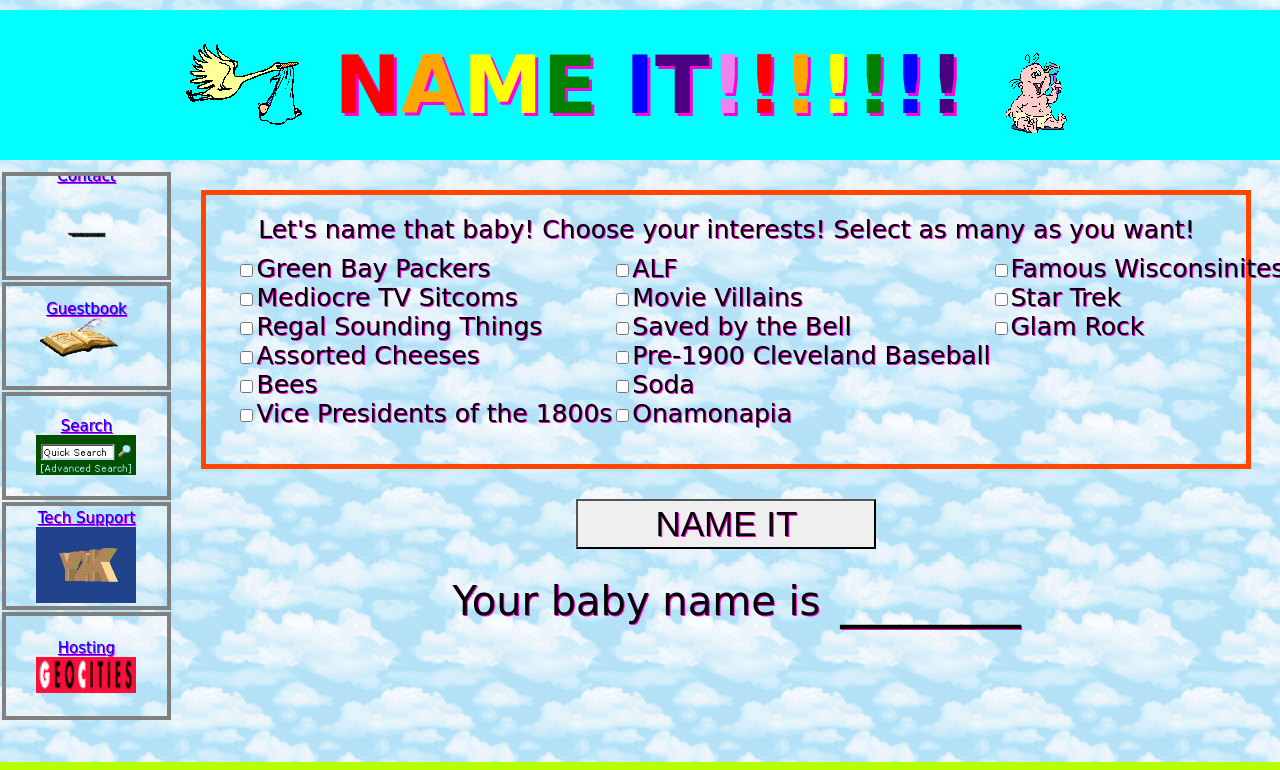
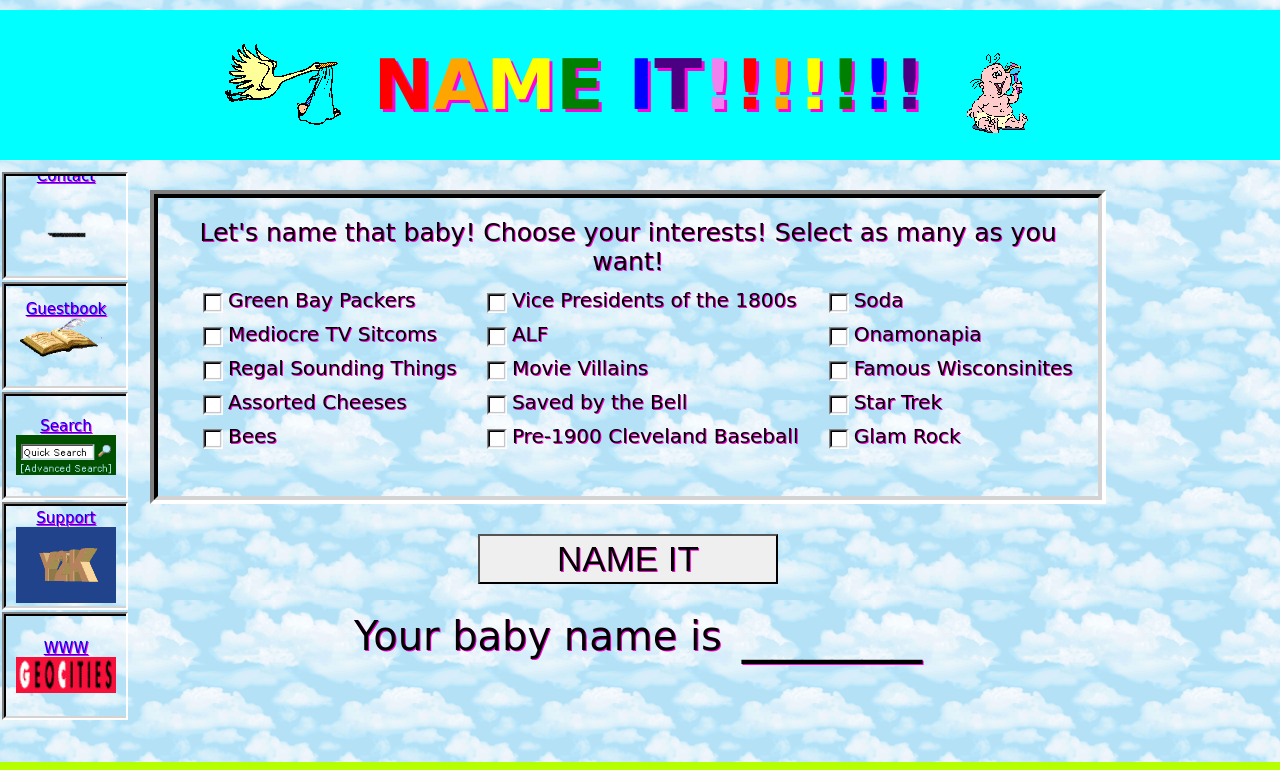
Before and after one commit to mklewandowski/name-it-98, a React (Create React App) app: page / in a window 1280 px wide. Shown: the top 770 px of the page. Built offline with nearby package versions, Linux system fonts and the light colour scheme; grey boxes are pictures that could not be loaded.

Commit message:
content update

```diff
--- a/src/App.css
+++ b/src/App.css
@@ -16,7 +16,7 @@
   flex-direction: row;
   align-items: center;
   justify-content: center;
-  font-size: 80px;
+  font-size: 70px;
   font-weight: bold;
   margin-top: 10px;
 }
@@ -65,10 +65,19 @@
 }
 
 .main {
-  width: 100%;
+  flex: auto;
   display: flex;
   flex-direction: column;
   align-items: center;
+  margin-right: 200px;
+}
+
+.box-wrapper {
+  border-top: solid 2px gray;
+  border-left: solid 2px gray;
+  border-bottom: solid 2px white;
+  border-right: solid 2px white;
+  margin: 2px;
 }
 
 .box {
@@ -76,22 +85,34 @@
   flex-direction: column;
   justify-content: center;
   align-items: center;
-  border: solid 4px gray;
   overflow: scroll;
-  margin: 2px;
   font-size: 15px;
   height: 80px;
   padding: 10px;
+  border-top: solid 2px black;
+  border-left: solid 2px black;
+  border-bottom: solid 2px lightgray;
+  border-right: solid 2sspx lightgray;
 }
 
 .linky {
   width: 100px;
 }
 
+.chooser-wrapper {
+  border-top: solid 4px gray;
+  border-left: solid 4px gray;
+  border-bottom: solid 4px white;
+  border-right: solid 4px white;
+  margin: 20px;
+}
+
 .chooser {
-  border: solid 5px orangered;
-  width: 1000px;
-  margin: 20px;
+  border-top: solid 4px black;
+  border-left: solid 4px black;
+  border-bottom: solid 4px lightgray;
+  border-right: solid 4px lightgray;
+  width: 900px;
   padding: 20px;
 }
 
@@ -101,7 +122,24 @@
   flex-wrap: wrap;
   align-items: flex-start;
   height: 180px;
+  width: 900px;
   margin: 10px;
+}
+
+.choice {
+  display: flex;
+  flex-direction: row;
+  justify-content: center;
+  margin: 2px 5px 2px 10px;
+}
+
+.check {
+  margin: 5px;
+}
+
+.choice-label {
+  cursor: pointer;
+  font-size: 20px;
 }
 
 .name-it {
@@ -112,6 +150,12 @@
   border-width: 2px;
   cursor: pointer;
   margin: 10px;
+}
+:hover.name-it {
+  background-color: aliceblue;
+}
+:active.name-it {
+  background-color: azure;
 }
 
 .name-label {
--- a/src/App.tsx
+++ b/src/App.tsx
@@ -15,40 +15,71 @@
 import y2k from "./y2k.gif";
 import geo from "./geo.gif";
 
+import check from "./check.jpg";
+import uncheck from "./uncheck.jpg";
+
 import './App.css';
 
+const sideLinks = [
+  {text: "Contact", image: contact, link:"https://www.youtube.com/watch?v=iF07mccxIWM"},
+  {text: "Guestbook", image: guestbook, link:"https://www.youtube.com/watch?v=mOYZaiDZ7BM"},
+  {text: "Search", image: search, link:"https://www.youtube.com/watch?v=IzqMrhG50q0"},
+  {text: "Support", image: y2k, link:"https://www.youtube.com/watch?v=ebdTUxBIaTY"},
+  {text: "WWW", image: geo, link:"https://www.youtube.com/watch?v=1npzZu83AfU"},
+]
+
+const categories = [
+      "Green Bay Packers",
+      "Mediocre TV Sitcoms",
+      "Regal Sounding Things",
+      "Assorted Cheeses",
+      "Bees",
+      "Vice Presidents of the 1800s",
+      "ALF",
+      "Movie Villains",
+      "Saved by the Bell",
+      "Pre-1900 Cleveland Baseball",
+      "Soda",
+      "Onamonapia",
+      "Famous Wisconsinites",
+      "Star Trek",
+      "Glam Rock"
+    ];
+
 const nameParts = [
-  ["Aaron","Davonte","Brett","Favre","Aaron-rodgers","Clay","Matthews","Lambeau","Curly"],
-  ["Urkel","Balky","Theo","MacGyver","Tripper","Arnold","Willis","Benson","Belvedere"],
-  ["Alastair","Jasper","Wigbert","Kalman","Chauncy","Blandford","Barnaby","Balthasar","Benedict"],
+  ["Aaron","Davonte","Brett","Favre","Aaron-rodgers","Clay","Matthews","Lambeau","Curly","Reggie","Sterling","Bart","Starr","Jordy","Driver","Ahman"],
+  ["Urkel","Balki","Uncle Joey","MacGyver","Tripper","Arnold","Willis","Benson","Belvedere","Uncle Jessie","Bartokomous","Punky","Brewster","Kip","Charles","Buddy","Mork","Bull","Keaton"],
+  ["Alastair","Jasper","Wigbert","Kalman","Chauncy","Blandford","Barnaby","Balthasar","Benedict","Delaney","Hamilton","Jamison","Julian","Kingsley","Laurent","Maximus","Napoleon","Prescott","Quentin","Birch","Brinley","Bromley","Clifford","Dudley","Durward","Courtland","Hagley","Hawthorne","Hedley","Hendrick","Leland","Marden","Millard","Layton"],  //DONE
   ["Brie","Havarti","Manchego","Cotija","Pecorino","Stilton","Gorgonzola","Cheddar","Fontina"],
   ["Bombus","Impatiens","Ignitus","Jacobsoni","Cryptarum","Affinis","Franklini"],
-  ["Thomas","Aaron","George","Elbridge","Daniel","John","Martin","Richard","Millard","Wiliam","Hannibal","Andrew","Henry","Schuyler","Chester","Levi","Adelai","Garret"],
-  ["Gordon","Shumway","Melmac","Willie","Tanner"],
-  ["Darth","Vader","Kylo","Joker","Sauron","Norman","Bane"],
-  ["AC","Zack","Slater","Morris","Screech","Powers"],
-  ["Patsy","Cupid","Chief","Sport","Ossee","Cy","Cowboy"],
-  ["Pepper","Barqs","Fanta","Surge","Fresca","RC"],
-  ["Woof","Oomph","Argh","Bang","Blorp","Boom","Buzz"],
-  ["Liberace","Orson","Thonton","Uecker","Ringling","Keefe","Defoe"],
-  ["Spock","Kirk","Rekar","Nero","Tomalak","Valdore","Jarok"],
+  ["Thomas","Aaron","George","Elbridge","Daniel","John","Martin","Richard","Millard","Wiliam","Hannibal","Andrew","Henry","Schuyler","Chester","Levi","Adelai","Garret"],  //DONE
+  ["Gordon","Shumway","Melmac","Willie","Tanner","Ochmonek","Lucky"], //DONE
+  ["Darth","Vader","Kylo","Joker","Sauron","Norman","Bane","Biff","Hans-gruber","HAL","Chucky","Gekko","Freddy","Immortan","Toe-cutter","Thanos","Keyser","Pennywise","Anton","Goldfinger","Voldemort"], //DONE
+  ["AC","Zack","Slater","Morris","Screech","Powers","Belding","Max"], //DONE
+  ["Patsy","Cupid","Chief","Sport","Ossee","Cy","Cowboy","Otto","Lave","Crazy","Kid","Highball","Ice Box","Chippy","Buck"], //DONE
+  ["Pepper","Barqs","Fanta","Surge","Fresca","RC","Big-red","Pibb","Crush","Faygo","Diet-rite","Squirt","Jolt","Orangina","Mug","Schweppe","Slice","Patio","Dewey","Pep","Seven"], //DONE
+  ["Woof","Oomph","Argh","Bang","Blorp","Boom","Buzz","Chomp","Clack","Ding","Fizz","Glug","Hoot","Honk","Ping","Plink","Plop","Slush","Slosh","Snarf","Splat","Thud","Whizz","Woof","Zap","Zing","Zoom-zoom"], //DONE
+  ["Liberace","Orson","Thonton","Uecker","Ringling","Keefe","Defoe","Farley","Spencer","Welles","Lloyd","Wright","Ueck"], //DONE
+  ["Spock","Kirk","Rekar","Nero","Tomalak","Valdore","Jarok","Bones","Scotty","Pavel","Phlox","Telev","Zobral","Mestral","Worf","Rom","Nog","Dukat","Elim","Brunt","Zek","Picard"], //DONE
   ["David","Bowie","Slade","T-Rex","Sweet","Glitter","Ziggy"],
 ]
 
 function App() {
-  const [checks, setCheck] = useState([0,0,0,0,0,0,0,0,0,0,0,0,0,0,0]);
+  const [checks, setCheck] = useState([false, false, false, false, false,
+                                       false, false, false, false, false,
+                                       false, false, false, false, false]);
   const [name, setName] = useState("______");
-  const onCheck = (evt: any) => {
+  const onCheck = (index: number) => () => {
     const updatedChecks = [...checks];
-    const checkVal = checks[evt.target.id];
-    updatedChecks[evt.target.id] = checkVal > 0 ? 0 : 1;
+    const checkVal = checks[index];
+    updatedChecks[index] = checkVal ? false : true;
     setCheck(updatedChecks);
   }
 
   const onClick = () => {
     let parts: string[] = [];
     nameParts.forEach((namePart, index) => {
-      if (checks[index] === 1) {
+      if (checks[index]) {
         parts = [...parts, ...namePart];
       }
     });
@@ -65,7 +96,7 @@
   return (
     <div className="app">
       <header className="app-header">
-        <img src={stork}/>
+        <img src={stork} alt="stork" />
         <div className="app-title">
           <span className="red">N</span>
           <span className="orange">A</span>
@@ -81,96 +112,40 @@
           <span className="blue">!</span>
           <span className="indigo">!</span>
         </div>
-        <img src={baby}/>
+        <img src={baby} alt="baby" />
       </header>
 
       <div className="content">
         <div className="sidebar">
-          <a href="https://www.youtube.com/watch?v=iF07mccxIWM">
-            <div className="box">Contact<img className="linky" src={contact}/></div>
-          </a>
-          <a href="https://www.youtube.com/watch?v=mOYZaiDZ7BM">
-            <div className="box">Guestbook<img className="linky" src={guestbook}/></div>
-          </a>
-          <a href="https://www.youtube.com/watch?v=IzqMrhG50q0">
-            <div className="box">Search<img className="linky" src={search}/></div>
-          </a>
-          <a href="https://www.youtube.com/watch?v=ebdTUxBIaTY">
-            <div className="box">Tech Support<img className="linky" src={y2k}/></div>
-          </a>
-          <a href="https://www.youtube.com/watch?v=1npzZu83AfU">
-            <div className="box">Hosting<img className="linky" src={geo}/></div>
-          </a>
+          { sideLinks.map((sidelink: any, i: number) =>
+            <a href={sidelink.link} key={`link-${i}`}>
+              <div className="box-wrapper">
+                <div className="box">
+                  {sidelink.text}
+                  <img className="linky" src={sidelink.image} alt={sidelink.text} />
+                </div>
+              </div>
+            </a>
+          )}
         </div>
 
         <div className="main">
-          <div className="chooser">
-            Let's name that baby! Choose your interests!  Select as many as you want!
-            <div className="choices">
-              <div className="choice">
-                <input type="checkbox" id="0" name="0" value="0" onChange={onCheck}/>
-                <label>Green Bay Packers</label>
-              </div>
-              <div className="choice">
-                <input type="checkbox" id="1" name="1" value="1" onChange={onCheck}/>
-                <label>Mediocre TV Sitcoms</label>
-              </div>
-              <div className="choice">
-                <input type="checkbox" id="2" name="2" value="2" onChange={onCheck}/>
-                <label>Regal Sounding Things</label>
-              </div>
-              <div className="choice">
-                <input type="checkbox" id="3" name="3" value="3" onChange={onCheck}/>
-                <label>Assorted Cheeses</label>
-              </div>
-              <div className="choice">
-                <input type="checkbox" id="4" name="4" value="4" onChange={onCheck}/>
-                <label>Bees</label>
-              </div>
-              <div className="choice">
-                <input type="checkbox" id="5" name="5" value="5" onChange={onCheck}/>
-                <label>Vice Presidents of the 1800s</label>
-              </div>
-              <div className="choice">
-                <input type="checkbox" id="6" name="6" value="6" onChange={onCheck}/>
-                <label>ALF</label>
-              </div>
-              <div className="choice">
-                <input type="checkbox" id="7" name="7" value="7" onChange={onCheck}/>
-                <label>Movie Villains</label>
-              </div>
-              <div className="choice">
-                <input type="checkbox" id="8" name="8" value="8" onChange={onCheck}/>
-                <label>Saved by the Bell</label>
-              </div>
-              <div className="choice">
-                <input type="checkbox" id="9" name="9" value="9" onChange={onCheck}/>
-                <label>Pre-1900 Cleveland Baseball</label>
-              </div>
-              <div className="choice">
-                <input type="checkbox" id="10" name="10" value="10" onChange={onCheck}/>
-                <label>Soda</label>
-              </div>
-              <div className="choice">
-                <input type="checkbox" id="11" name="11" value="11" onChange={onCheck}/>
-                <label>Onamonapia</label>
-              </div>
-              <div className="choice">
-                <input type="checkbox" id="12" name="12" value="12" onChange={onCheck}/>
-                <label>Famous Wisconsinites</label>
-              </div>
-              <div className="choice">
-                <input type="checkbox" id="13" name="13" value="13" onChange={onCheck}/>
-                <label>Star Trek</label>
-              </div>
-              <div className="choice">
-                <input type="checkbox" id="14" name="14" value="14" onChange={onCheck}/>
-                <label>Glam Rock</label>
+          <div className="chooser-wrapper">
+            <div className="chooser">
+              Let's name that baby! Choose your interests!  Select as many as you want!
+              <div className="choices">
+                { categories.map((category: string, i: number) =>
+                  <div key={`cat-${i}`} className="choice" onClick={onCheck(i)}>
+                    <img className="check" src={checks[i] ? check : uncheck} alt="check" />
+                    <label className="choice-label">{category}</label>
+                  </div>
+                )}
               </div>
             </div>
           </div>
 
           <button className="name-it" onClick={onClick}>NAME IT</button>
+
           <div>
             <span className="name-label">Your baby name is</span>
             <span className="name">{name}</span>
@@ -180,17 +155,17 @@
 
       <div className="credits">
         This world wide web page brought to you by:
-        <img className="credit" src={flag}/>
-        <img className="credit" src={wrestle}/>
-        <img className="credit" src={kramer}/>
-        <img className="credit" src={penguin}/>
-        <img className="credit" src={email}/>
+        <img className="credit" src={flag} alt="flag" />
+        <img className="credit" src={wrestle} alt="wrestle" />
+        <img className="credit" src={kramer} alt="tv" />
+        <img className="credit" src={penguin} alt="penguin" />
+        <img className="credit" src={email} alt="email" />
       </div>
 
       <div className="app-footer">
-        <img src={construction}/>
+        <img src={construction} alt="construction" />
         © 1998, Lat Mewandowski
-        <img src={counter}/>
+        <img src={counter} alt="counter" />
       </div>
     </div>
   );
```
Also changed, not shown: src/check.jpg (added), src/uncheck.jpg (added).
